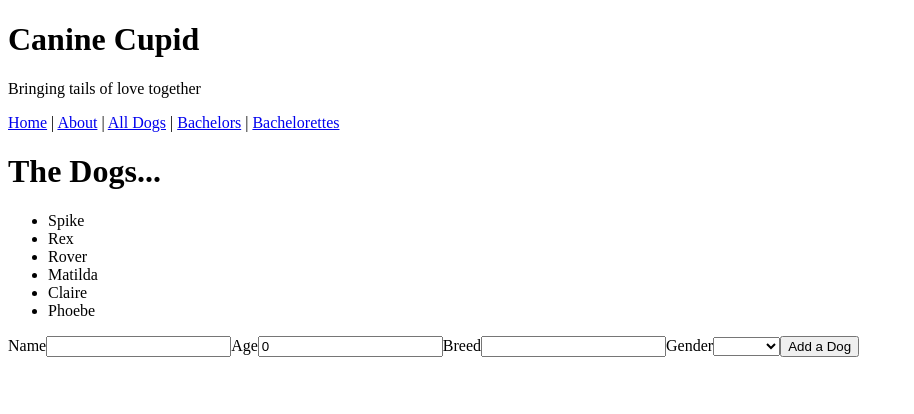
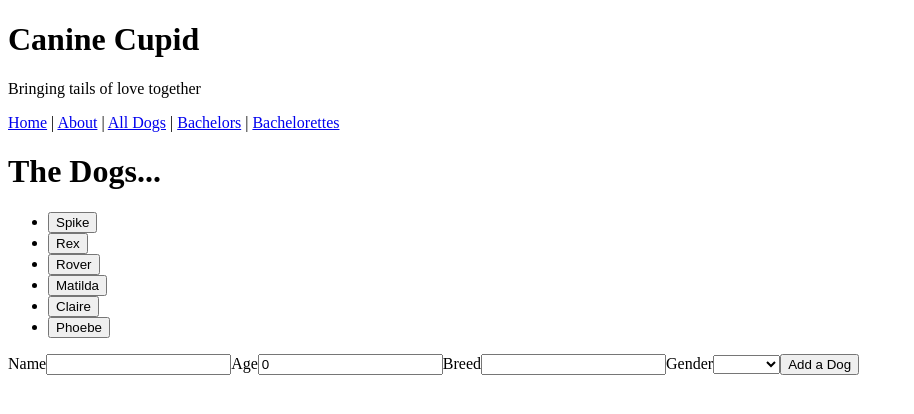
Before and after one commit to armullen/Project1, a Vue app: page /all-dogs in a window 1280 px wide. Shown: the top 414 px of the page, without its empty margins (0-914 px from the left). Built offline with nearby package versions, Linux system fonts and the light colour scheme.

Commit message:
router goes to correct id number, not showing info however

```diff
--- a/src/components/dogs.vue
+++ b/src/components/dogs.vue
@@ -2,8 +2,10 @@
 <template>
     <h1>{{ dogListTitle }}</h1>
     <ul>
-        <li v-for='dog in dogList' :key="dog.id" data-test="dogList" @click="router.push(`${dog.id}`)">
-               {{ dog.name }}
+        <li v-for='dog in dogList' :key="dog.id" data-test="dogList" @click="navigateToDetailPage(dog.id)">
+            <button>
+                {{ dog.name }}
+            </button>
 
         </li>
     </ul>
@@ -31,8 +33,12 @@ const props = defineProps({
     },
     dogs: {
         type: Object as PropType<Dog[]>
+    },
+    id: {
+        type: Number, required: true
     }
 })
+
 
 const dogs = reactive<Dog[]>(props.dogs ?? [
     {name: "Spike", age: 5, breed: "Boxer", gender: "Male", id: 1},
@@ -42,6 +48,7 @@ const dogs = reactive<Dog[]>(props.dogs ?? [
     {name: "Claire", age: 7, breed: "Bichon Frise", gender: "Female", id: 5},
     {name: "Phoebe", age: 1, breed: "Rottweiler", gender: "Female", id: 6}
 ]);
+
 
 const dogListTitle = computed(() => {
     switch(props.gender?.toLowerCase()) {
@@ -58,7 +65,9 @@ const dogList = computed(() => {
     return dogs.filter((dog: Dog) => { return !props.gender || dog.gender === props.gender } )
 });
 
-
+const navigateToDetailPage = (id: number) => {
+    router.push({ name: 'DetailPage', params: { id: id.toString() } })
+}
 
 function getNextId(): number {
 
--- a/src/router/index.ts
+++ b/src/router/index.ts
@@ -41,7 +41,8 @@ const routes: Array<RouteRecordRaw> = [
     {
         path: '/:id',
         name: 'DetailPage',
-        component: DetailPage
+        component: DetailPage,
+        props: true
     }
 ]
 
--- a/src/views/DetailPage.vue
+++ b/src/views/DetailPage.vue
@@ -2,27 +2,25 @@
 
 <template>
     <div>
+        <h1>Detail Page</h1>
         <p>
-            Hello, my name is {{ dog.name }} and I am a {{ dog.breed }}. I am {{ dog.age }} years old.
+            {{ id }}
         </p>
-        <button>Add {{ dog.name }} to my favorites</button>
-        <button>Contact my humans</button>
     </div>
 
 </template>
 
 <script setup lang="ts">
-import { useRoute } from 'vue-router'
-import { ref, onBeforeMount } from 'vue'
-import { Dogs, DogsComponent } from '../components/dogs.vue'
+import dogs from "../components/dogs.vue";
 
-const dog = ref({} as Dogs)
-const route = useRoute()
-const id = route.params.id
+const dog = {
+    props: ['id'],
+    template: '<div>dog {{ id }} </div>',
+}
 
-onBeforeMount(() => {
-    dog.value = dogs.find(dog => dog.id === id)
-})
+const routes = [
+    { path: '/:id', component: dog, props: true }
+]
 
 
 
```
